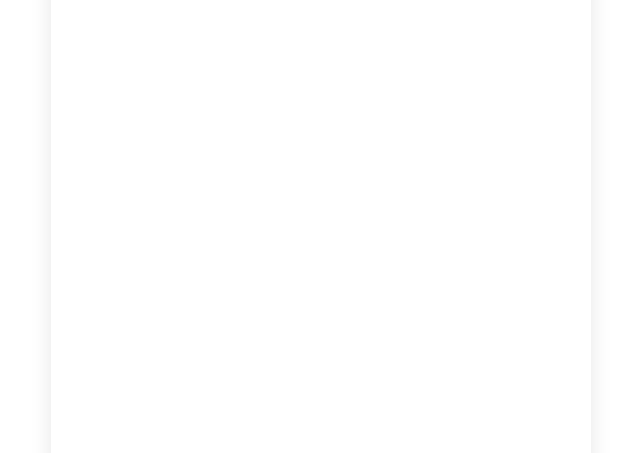
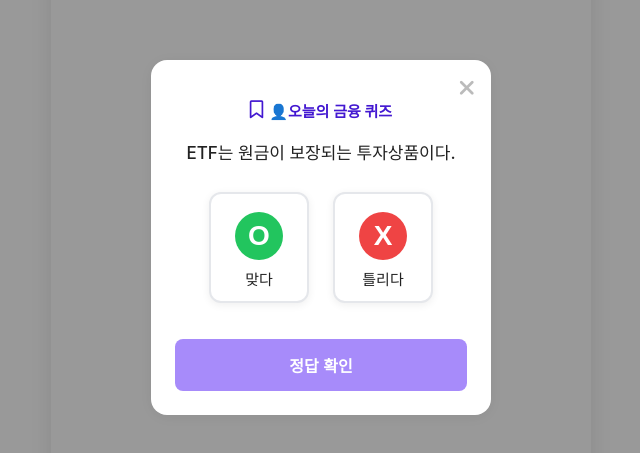
Before and after one commit to FinPickTeam/FinPickTeam_FE, a Vue app: page /quiz in a window 1280 px wide. Before the commit this address had no page. Shown: the part 163-616 px from the top of the page, without its empty margins (319-959 px from the left). Built offline with nearby package versions, Linux system fonts and the light colour scheme.

Commit message:
feat: 홈에서 퀴즈 모달(탭) 기능 추가

```diff
--- a/src/pages/home/Home.vue
+++ b/src/pages/home/Home.vue
@@ -11,7 +11,9 @@
 
       <!-- 오른쪽 플로팅 버튼 그룹 -->
       <div class="floating-btn-group">
-        <button class="floating-btn"><i class="fas fa-piggy-bank"></i></button>
+        <button class="floating-btn" @click="openQuiz">
+          <i class="fas fa-piggy-bank"></i>
+        </button>
         <button class="floating-btn"><i class="fas fa-envelope"></i></button>
         <button class="floating-btn">
           <i class="fas fa-user-friends"></i>
@@ -26,12 +28,23 @@
     </main>
 
     <BottomNavBar />
+    <Quiz v-if="showQuiz" @close="closeQuiz" />
   </div>
 </template>
 
 <script setup>
 import HeaderBar from '@/components/Headerbar.vue';
 import BottomNavBar from '@/components/Navbar.vue';
+import Quiz from './Quiz.vue';
+import { ref } from 'vue';
+
+const showQuiz = ref(false);
+function openQuiz() {
+  showQuiz.value = true;
+}
+function closeQuiz() {
+  showQuiz.value = false;
+}
 </script>
 
 <style scoped>
--- /dev/null
+++ b/src/pages/home/Quiz.vue
@@ -0,0 +1,159 @@
+<template>
+  <div class="quiz-modal-backdrop" @click.self="close">
+    <div class="quiz-card">
+      <button class="quiz-close-btn" @click="close">
+        <i class="fa-solid fa-xmark"></i>
+      </button>
+      <div class="quiz-title">
+        <i class="fa-regular fa-bookmark"></i>
+        👤오늘의 금융 퀴즈
+      </div>
+      <div class="quiz-question">ETF는 원금이 보장되는 투자상품이다.</div>
+      <div class="quiz-ox-group">
+        <button
+          class="quiz-ox-btn o"
+          :class="{ selected: answer === 'O' }"
+          @click="answer = 'O'"
+        >
+          <div class="ox-circle">O</div>
+          <span>맞다</span>
+        </button>
+        <button
+          class="quiz-ox-btn x"
+          :class="{ selected: answer === 'X' }"
+          @click="answer = 'X'"
+        >
+          <div class="ox-circle">X</div>
+          <span>틀리다</span>
+        </button>
+      </div>
+      <button class="quiz-submit-btn">정답 확인</button>
+    </div>
+  </div>
+</template>
+
+<script setup>
+import { ref } from 'vue';
+const answer = ref('');
+const emit = defineEmits(['close']);
+function close() {
+  emit('close');
+}
+</script>
+
+<style scoped>
+.quiz-modal-backdrop {
+  position: fixed;
+  z-index: 2000;
+  left: 0;
+  top: 0;
+  right: 0;
+  bottom: 0;
+  background: rgba(0, 0, 0, 0.4);
+  display: flex;
+  align-items: center;
+  justify-content: center;
+}
+.quiz-card {
+  background: #fff;
+  border-radius: 16px;
+  box-shadow: 0 2px 16px #0001;
+  padding: 32px 24px 24px 24px;
+  max-width: 340px;
+  width: 100%;
+  margin: 0 auto;
+  display: flex;
+  flex-direction: column;
+  align-items: center;
+  position: relative;
+}
+.quiz-close-btn {
+  position: absolute;
+  top: 16px;
+  right: 16px;
+  background: none;
+  border: none;
+  font-size: 22px;
+  color: #bbb;
+  cursor: pointer;
+}
+.quiz-title {
+  display: flex;
+  align-items: center;
+  font-size: 15px;
+  font-weight: 600;
+  color: #4318d1;
+  margin-bottom: 18px;
+  gap: 6px;
+  margin-top: 8px;
+}
+.quiz-title i {
+  font-size: 18px;
+}
+.quiz-question {
+  font-size: 17px;
+  color: #222;
+  font-weight: 500;
+  margin-bottom: 28px;
+  text-align: center;
+}
+.quiz-ox-group {
+  display: flex;
+  gap: 24px;
+  margin-bottom: 28px;
+}
+.quiz-ox-btn {
+  display: flex;
+  flex-direction: column;
+  align-items: center;
+  background: #fff;
+  border: 2px solid #e5e7eb;
+  border-radius: 12px;
+  padding: 18px 24px 12px 24px;
+  font-size: 15px;
+  font-weight: 500;
+  color: #222;
+  cursor: pointer;
+  transition: border 0.2s, box-shadow 0.2s;
+  box-shadow: 0 2px 8px #0001;
+}
+.quiz-ox-btn.selected {
+  border: 2px solid #4318d1;
+  box-shadow: 0 4px 16px #a78bfa33;
+}
+.quiz-ox-btn.o .ox-circle {
+  background: #22c55e;
+  color: #fff;
+}
+.quiz-ox-btn.x .ox-circle {
+  background: #ef4444;
+  color: #fff;
+}
+.ox-circle {
+  width: 48px;
+  height: 48px;
+  border-radius: 50%;
+  display: flex;
+  align-items: center;
+  justify-content: center;
+  font-size: 28px;
+  font-weight: 700;
+  margin-bottom: 8px;
+}
+.quiz-submit-btn {
+  width: 100%;
+  background: #a78bfa;
+  color: #fff;
+  border: none;
+  border-radius: 8px;
+  padding: 14px 0;
+  font-size: 16px;
+  font-weight: 600;
+  margin-top: 8px;
+  cursor: pointer;
+  transition: background 0.2s;
+}
+.quiz-submit-btn:hover {
+  background: #4318d1;
+}
+</style>
--- a/src/router/index.js
+++ b/src/router/index.js
@@ -12,6 +12,7 @@ import ProfileStep4 from '../pages/auth/ProfileStep4.vue';
 
 import Home from '../pages/home/Home.vue';
 import Notification from '../pages/home/Notification.vue';
+import Quiz from '../pages/home/Quiz.vue';
 
 import Mypage from '../pages/mypage/Mypage.vue';
 import FinanceHome from '../pages/finance/FinanceHome.vue';
@@ -72,6 +73,11 @@ const router = createRouter({
       component: Mypage,
     },
     {
+      path: '/quiz',
+      name: 'Quiz',
+      component: Quiz,
+    },
+    {
       path: '/finance',
       name: 'FinanceHome',
       component: FinanceHome,
```
